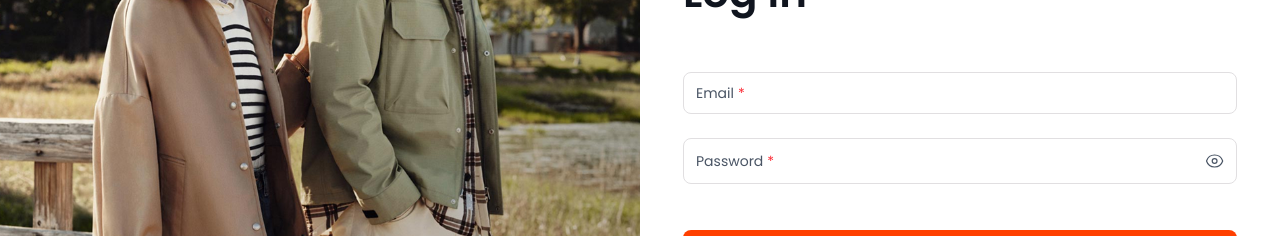
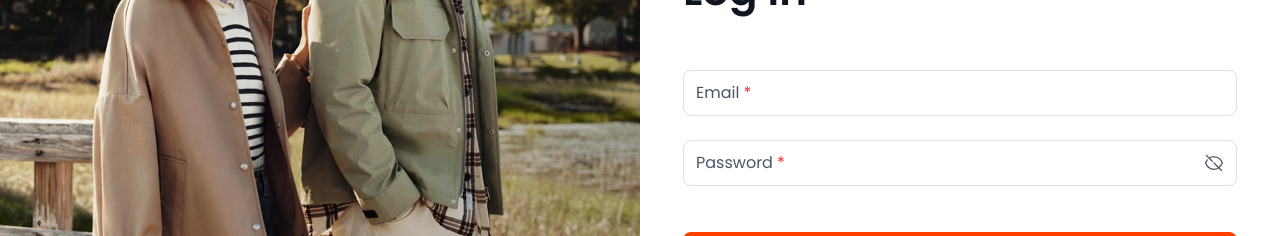
Before and after one commit to tchkoidze/redSeam-clothing, a React (Vite) app: page /login in a window 1280 px wide. Shown: the part 295-531 px from the top of the page. Built offline with nearby package versions, Linux system fonts and the light colour scheme.

Commit message:
cstyle: update error styling at login

```diff
--- a/src/pages/Login.tsx
+++ b/src/pages/Login.tsx
@@ -11,6 +11,7 @@ import { useState } from "react";
 
 export default function Login() {
   const [loginEror, setLoginError] = useState("");
+  const [showPassword, setShowPassword] = useState(false);
 
   const {
     register,
@@ -62,7 +63,9 @@ export default function Login() {
         </p>
         <form onSubmit={handleSubmit(onSubmit)} className="w-[554px] space-y-6">
           <div>
-            <div className="flex items-center text-sm border rounded-lg px-3 py-2.5 border-[#E1DFE1] text-gray-600">
+            <div
+              className={`flex items-center border rounded-lg px-3 py-2.5 ${errors.email ? "border-[#FF4000]" : "border-[#E1DFE1]"} text-gray-600`}
+            >
               <span className="flex gap-1 mr-2">
                 Email <span className="text-red-500">*</span>
               </span>
@@ -73,11 +76,15 @@ export default function Login() {
               />
             </div>
             {errors.email && (
-              <p className="text-left text-[#FF4000]">{errors.email.message}</p>
+              <p className="text-[10px] text-left text-[#FF4000] mt-1">
+                {errors.email.message}
+              </p>
             )}
           </div>
           <div>
-            <div className="flex items-center text-sm border rounded-lg px-3 py-2.5 border-[#E1DFE1] text-gray-600">
+            <div
+              className={`flex items-center border rounded-lg px-3 py-2.5 ${errors.password ? "border-[#FF4000]" : "border-[#E1DFE1]"} text-gray-600`}
+            >
               <span className="flex gap-1 mr-2">
                 Password <span className="text-red-500">*</span>
               </span>
@@ -86,13 +93,19 @@ export default function Login() {
                 {...register("password")}
                 className="w-full outline-none border-none bg-transparent"
               />
+              <button
+                type="button"
+                onClick={() => setShowPassword((prev) => !prev)}
+                className="ml-2 cursor-pointer"
+              >
+                {showPassword ? (
                   <svg
                     xmlns="http://www.w3.org/2000/svg"
                     fill="none"
                     viewBox="0 0 24 24"
                     strokeWidth={1.5}
                     stroke="currentColor"
-                className="size-6"
+                    className="size-5 shrink-0"
                   >
                     <path
                       strokeLinecap="round"
@@ -105,9 +118,26 @@ export default function Login() {
                       d="M15 12a3 3 0 1 1-6 0 3 3 0 0 1 6 0Z"
                     />
                   </svg>
+                ) : (
+                  <svg
+                    xmlns="http://www.w3.org/2000/svg"
+                    fill="none"
+                    viewBox="0 0 24 24"
+                    strokeWidth={1.5}
+                    stroke="currentColor"
+                    className="size-5 shrink-0"
+                  >
+                    <path
+                      strokeLinecap="round"
+                      strokeLinejoin="round"
+                      d="M3.98 8.223A10.477 10.477 0 0 0 1.934 12c1.457 4.254 5.52 7.5 10.066 7.5 2.265 0 4.351-.74 6.023-1.979M6.228 6.228A10.451 10.451 0 0 1 12 4.5c4.547 0 8.609 3.246 10.066 7.5a10.523 10.523 0 0 1-4.293 5.225M6.228 6.228 3 3m3.228 3.228 3.65 3.65M12 12l9 9"
+                    />
+                  </svg>
+                )}
+              </button>
             </div>
             {errors.password && (
-              <p className="text-left text-[#FF4000]">
+              <p className="text-[10px] text-left text-[#FF4000] mt-1">
                 {errors.password.message}
               </p>
             )}
--- a/src/pages/Registration.tsx
+++ b/src/pages/Registration.tsx
@@ -238,7 +238,6 @@ export default function Registration() {
                     />
                   </svg>
                 ) : (
-                  // 🙈 Eye slash (hidden)
                   <svg
                     xmlns="http://www.w3.org/2000/svg"
                     fill="none"
@@ -302,7 +301,6 @@ export default function Registration() {
                     />
                   </svg>
                 ) : (
-                  // 🙈 Eye slash (hidden)
                   <svg
                     xmlns="http://www.w3.org/2000/svg"
                     fill="none"
--- a/src/pages/authSchema.tsx
+++ b/src/pages/authSchema.tsx
@@ -17,7 +17,7 @@ export type RegistrationFormData = z.infer<typeof registrationSchema>;
 export const loginSchema = z.object({
   email: z
     .string()
-    .min(3, "Email must be at least 3 characters long")
+    .min(1, "Email is required")
     .pipe(z.email("Invalid email format")),
   password: z.string().min(3, "Password must be at least 3 characters long"),
 });
```
Lines whose indentation alone changed are shown as unchanged.
